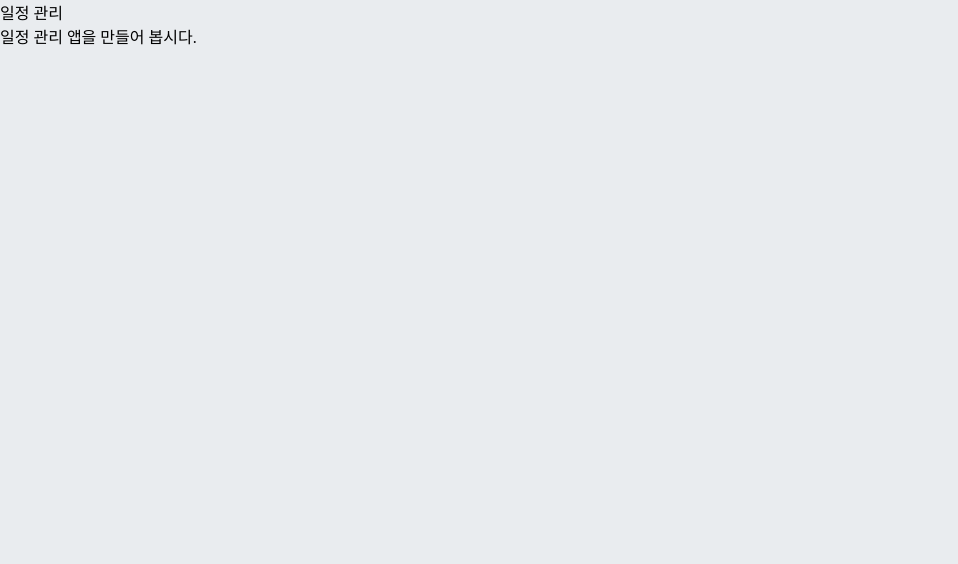
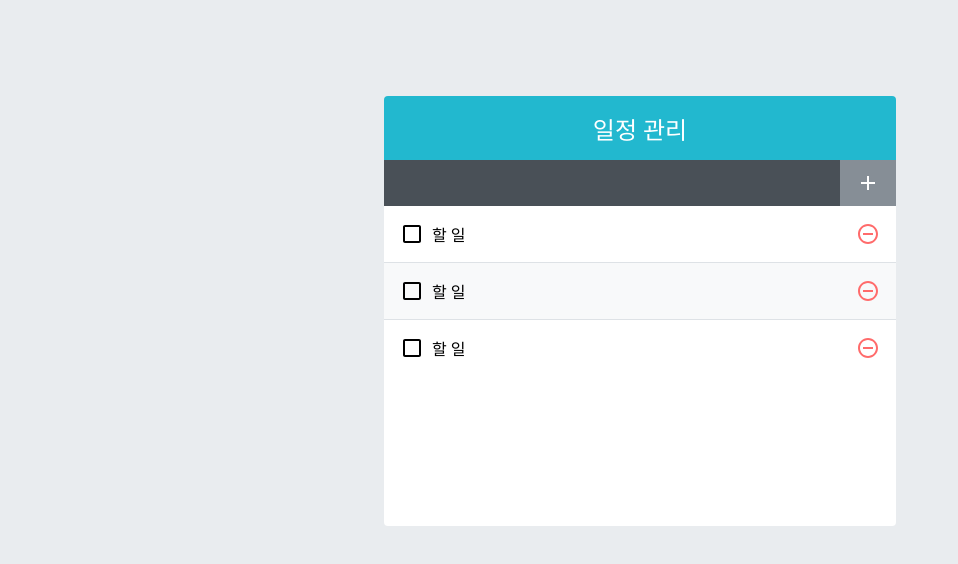
Before and after one commit to ryullulala/todo-app, a React (Create React App) app: page / in a window 1280 px wide. Shown: the top 564 px of the page, without its empty margins (0-958 px from the left). Built offline with nearby package versions, Linux system fonts and the light colour scheme.

Commit message:
components and css

```diff
--- a/src/App.js
+++ b/src/App.js
@@ -1,7 +1,14 @@
+import TodoInput from "./components/TodoInput";
+import TodoList from "./components/TodoList";
 import TodoTemplate from "./components/TodoTemplate";
 
 function App() {
-  return <TodoTemplate>일정 관리 앱을 만들어 봅시다.</TodoTemplate>;
+  return (
+    <TodoTemplate>
+      <TodoInput />
+      <TodoList />
+    </TodoTemplate>
+  );
 }
 
 export default App;
--- /dev/null
+++ b/src/components/TodoInput.js
@@ -0,0 +1,16 @@
+import React from "react";
+import { MdAdd } from "react-icons/md";
+import "./TodoInput.scss";
+
+const TodoInput = () => {
+  return (
+    <form className="TodoInput">
+      <input type="text" paceholder="할 일을 입력하세요." />
+      <button type="submit">
+        <MdAdd />
+      </button>
+    </form>
+  );
+};
+
+export default TodoInput;
--- /dev/null
+++ b/src/components/TodoInput.scss
@@ -0,0 +1,36 @@
+.TodoInput {
+  display: flex;
+  background: #495057;
+
+  input {
+    background: none;
+    outline: none;
+    border: none;
+    padding: 0.5rem;
+    font-size: 1.25rem;
+    line-height: 1.5;
+    color: white;
+    &:placeholder {
+      color: #dee2e6;
+    }
+    flex: 1;
+  }
+
+  button {
+    background: #868e96;
+    color: white;
+    outline: none;
+    border: none;
+    padding-left: 1rem;
+    padding-right: 1rem;
+    font-size: 1.5rem;
+    display: flex;
+    align-items: center;
+    justify-content: center;
+    cursor: pointer;
+    transition: 0.1s background ease-in;
+    &:hover {
+      background: #adb5bd;
+    }
+  }
+}
--- /dev/null
+++ b/src/components/TodoList.js
@@ -0,0 +1,15 @@
+import React from "react";
+import TodoListItem from "./TodoListItem";
+import "./TodoList.scss";
+
+const TodoList = () => {
+  return (
+    <div className="TodoList">
+      <TodoListItem />
+      <TodoListItem />
+      <TodoListItem />
+    </div>
+  );
+};
+
+export default TodoList;
--- /dev/null
+++ b/src/components/TodoList.scss
@@ -0,0 +1,5 @@
+.TodoList {
+  min-height: 320px;
+  max-height: 513px;
+  overflow: auto;
+}
--- /dev/null
+++ b/src/components/TodoListItem.js
@@ -0,0 +1,19 @@
+import React from "react";
+import { MdCheckBoxOutlineBlank, MdRemoveCircleOutline } from "react-icons/md";
+import "./TodoListItem.scss";
+
+const TodoListItem = () => {
+  return (
+    <div className="TodoListItem">
+      <div className="checkbox">
+        <MdCheckBoxOutlineBlank />
+        <div className="text">할 일</div>
+      </div>
+      <div className="remove">
+        <MdRemoveCircleOutline />
+      </div>
+    </div>
+  );
+};
+
+export default TodoListItem;
--- /dev/null
+++ b/src/components/TodoListItem.scss
@@ -0,0 +1,45 @@
+.TodoListItem {
+  display: flex;
+  align-items: center;
+  justify-content: center;
+  padding: 1rem;
+  &:nth-child(even) {
+    background: #f8f9fa;
+  }
+  .checkbox {
+    cursor: pointer;
+    flex: 1;
+    display: flex;
+    align-items: center;
+    svg {
+      font-size: 1.5rem;
+    }
+    .text {
+      margin-left: 0.5rem;
+      flex: 1;
+    }
+    &.checked {
+      svg {
+        color: #22b8cf;
+      }
+      .text {
+        color: #adb5bd;
+        text-decoration: line-through;
+      }
+    }
+  }
+  .remove {
+    display: flex;
+    align-items: center;
+    font-size: 1.5rem;
+    color: #ff6b6b;
+    cursor: pointer;
+    &:hover {
+      color: #ff8787;
+    }
+  }
+
+  & + & {
+    border-top: 1px solid #dee2e6;
+  }
+}
--- a/src/components/TodoTemplate.js
+++ b/src/components/TodoTemplate.js
@@ -1,4 +1,5 @@
 import React from "react";
+import "./TodoTemplate.scss";
 
 const TodoTemplate = ({ children }) => {
   return (
--- a/src/components/TodoTemplate.scss
+++ b/src/components/TodoTemplate.scss
@@ -0,0 +1,22 @@
+.TodoTemplate {
+  width: 512px;
+  // width가 주어진 상태에서 좌우 중앙 정렬
+  margin-left: auto;
+  margin-right: auto;
+  margin-top: 6rem;
+  border-radius: 4px;
+  overflow: hidden;
+
+  .title {
+    background: #22b8cf;
+    color: white;
+    height: 4rem;
+    font-size: 1.5rem;
+    display: flex;
+    align-items: center;
+    justify-content: center;
+  }
+  .content {
+    background: white;
+  }
+}
```
Also changed, not shown: src/components/SassComponent.scss (added, +47 -0 lines), src/jsonconfig.json (added, +7 -0 lines), src/logo.svg (deleted), 1 other file (tests, documents, lock files or other folders).
